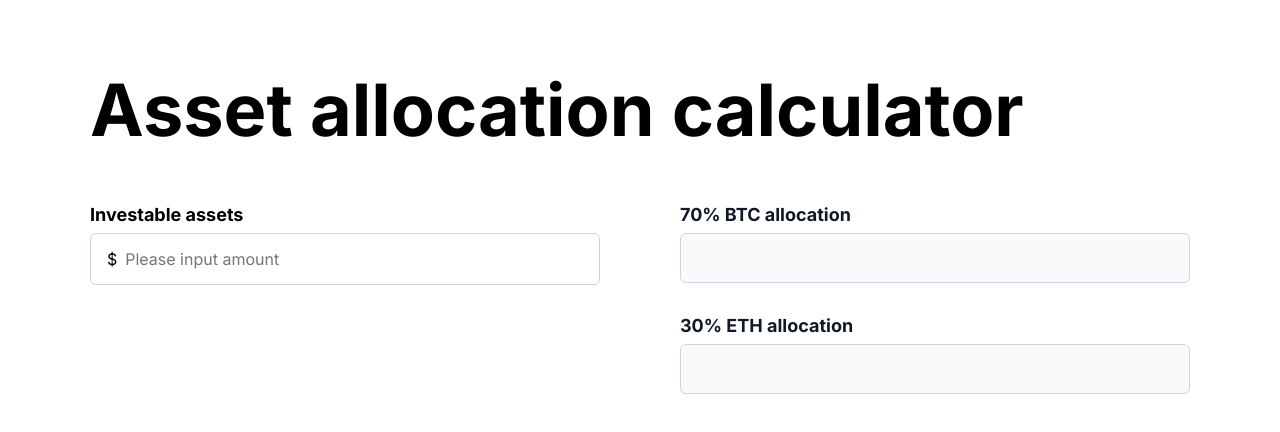
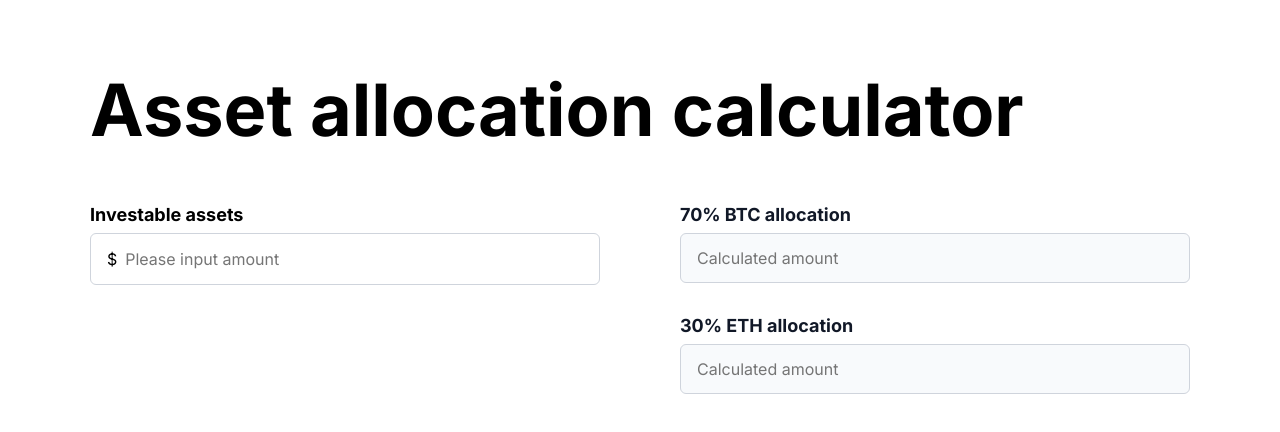
Before and after one commit to kayla-prutti/asset-allocation-calculator, a Vue app: page / in a window 1280 px wide. Shown: the top 432 px of the page. Built offline with nearby package versions, Linux system fonts and the light colour scheme; no server answers.

Commit message:
add: id and place holder for AllocaionCard

```diff
--- a/src/App.vue
+++ b/src/App.vue
@@ -49,12 +49,16 @@ const allocation = computed(() => {
 
       <div class="right-column">
         <AllocationCard
-          title="70% BTC allocation"
+          inputId="btc-allocation"
+          label="70% BTC allocation"
+          placeholder="Calculated amount"
           :value="allocation ? formatCrypto(allocation.btcAmount) : ''"
         />
 
         <AllocationCard
-          title="30% ETH allocation"
+          inputId="eth-allocation"
+          label="30% ETH allocation"
+          placeholder="Calculated amount"
           :value="allocation ? formatCrypto(allocation.ethAmount) : ''"
         />
       </div>
--- a/src/components/AllocationCard/AllocationCard.vue
+++ b/src/components/AllocationCard/AllocationCard.vue
@@ -2,17 +2,25 @@
 import "./AllocationCard.css";
 
 defineProps<{
-  title: string;
+  label: string;
+  inputId: string;
+  placeholder: string;
   value: string;
 }>();
 </script>
 
 <template>
   <div class="allocation-field">
-    <label>{{ title }}</label>
+    <label :for="inputId">{{ label }}</label>
 
     <div class="allocation-input">
-      <input type="text" :value="value" readonly />
+      <input
+        :id="inputId"
+        type="text"
+        :placeholder="placeholder"
+        :value="value"
+        readonly
+      />
     </div>
   </div>
 </template>
```
